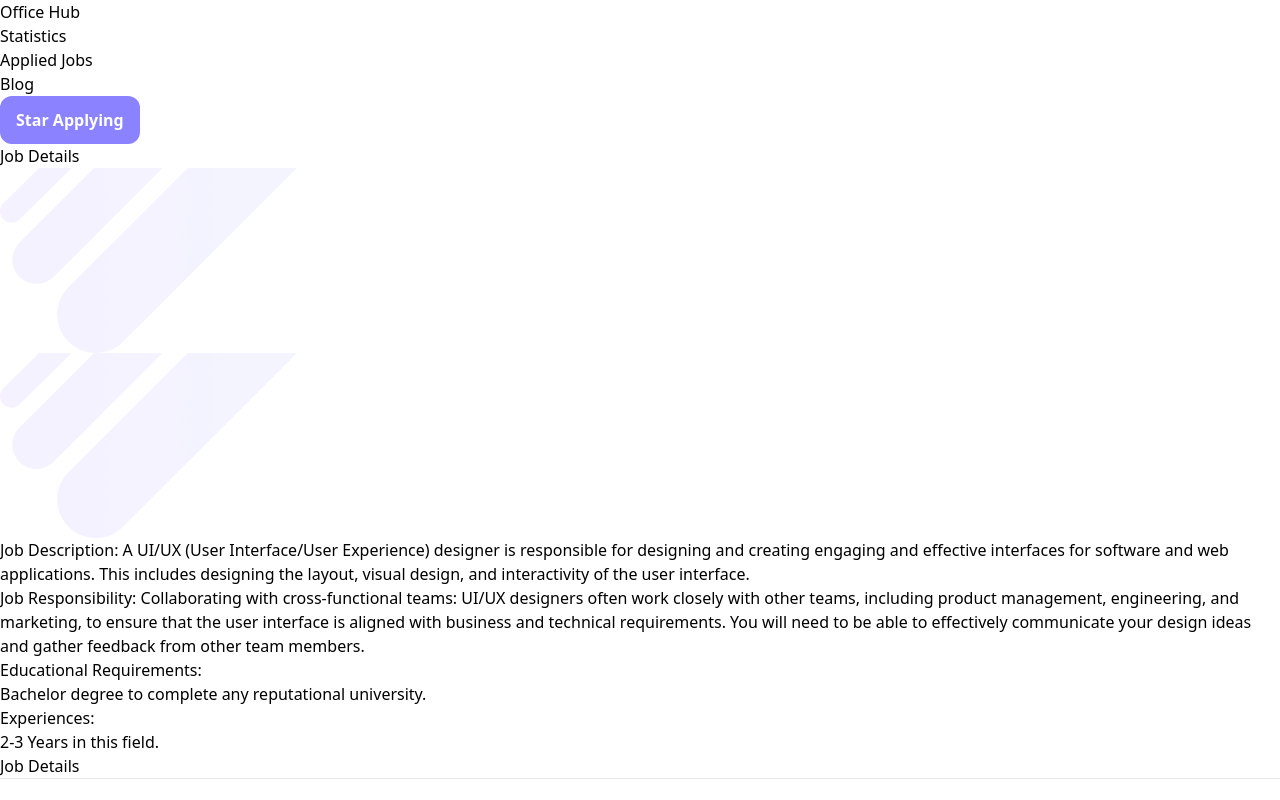
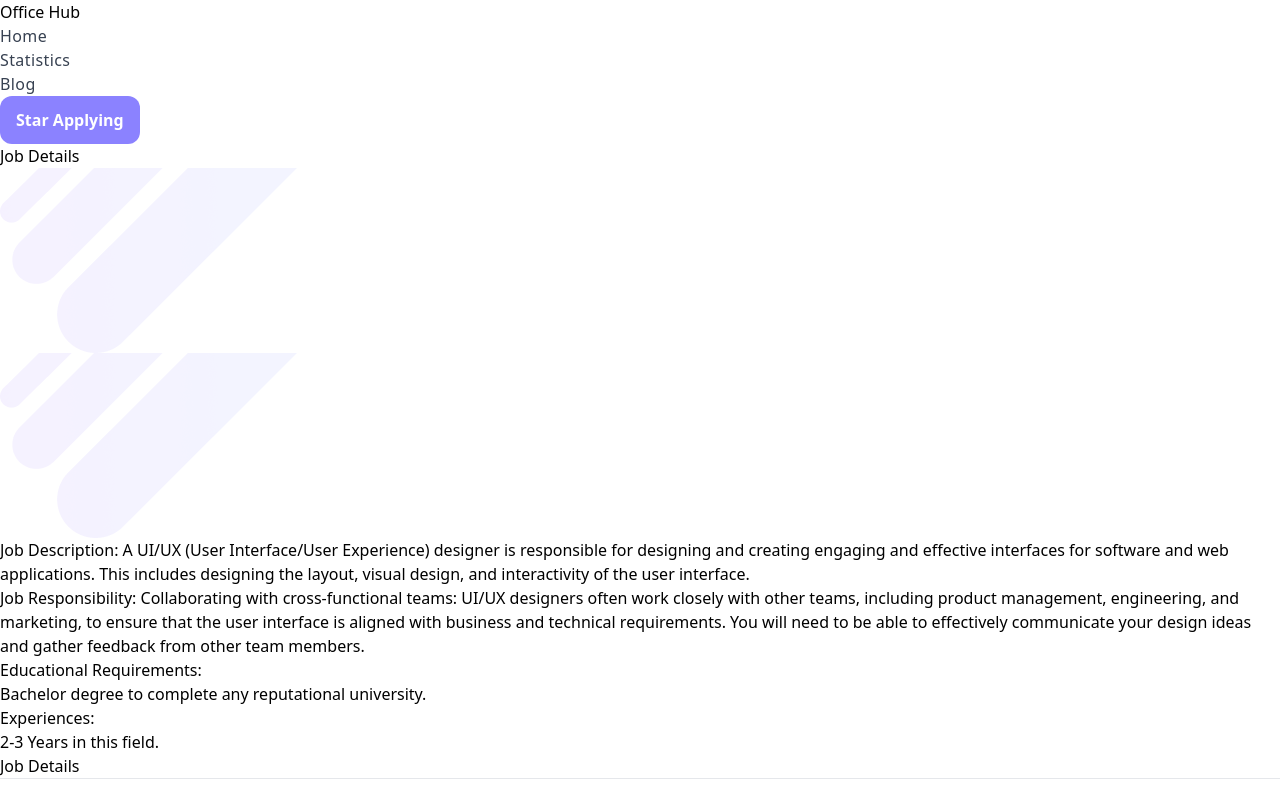
Before and after one commit to mitul200/assigment-9, a React (Vite) app: page /viewdetails in a window 1280 px wide. Shown: the top 800 px of the page. Built offline with nearby package versions, Linux system fonts and the light colour scheme.

Commit message:
added a home page daynamic navbar

```diff
--- a/src/AppliedJobCart.jsx
+++ b/src/AppliedJobCart.jsx
@@ -1,10 +1,55 @@
+import { CurrencyDollarIcon, MapPinIcon } from "@heroicons/react/24/solid";
 
-const AppliedJobCart = () => {
-    return (
-        <div>
-            <h1>hellow</h1>
+// eslint-disable-next-line react/prop-types
+const AppliedJobCart = ({ jobCart }) => {
+  // eslint-disable-next-line react/prop-types
+  const {
+    logo,
+    company_name,
+    remote_or_onsite,
+    salary,
+    job_type,
+    job_title,
+    location,
+  } = jobCart;
+  return (
+    <div>
+        <hr className="w-[80%] h-1  my-4 bg-gray-100 border-0 rounded  dark:bg-gray-700 mx-auto"></hr>
+      <div className=" relative p-8 flex card card-side bg-base-100 shadow-xl mx-32 mt-20 space-y-3">
+        <figure>
+          <img className="h-40 w-60 rounded-2xl" src={logo} />
+        </figure>
+        <div className="card-body ms-10 space-y-3">
+          <h2 className="card-title font-semibold text-xl">{job_title}</h2>
+          <p className=" text-gray-500 font-semibold">{company_name}</p>
+          <div className="flex">
+            {/* job site btn  */}
+            <button className=" text-slate-700 border border-gray-700 rounded-md px-3 font-semibold duration-300 hover:bg-slate-300">
+              {job_type}
+            </button>
+            <button className=" text-slate-700 border border-gray-700 rounded-md px-3 ms-2 font-semibold duration-300 hover:bg-slate-300">
+              {remote_or_onsite}
+            </button>
+          </div>
+
+          {/* location */}
+          <div className="flex items-center space-x-3">
+            <div className="flex">
+              <MapPinIcon className="h-6 w-6 text-gray-500" />
+              <p>{location}</p>
+            </div>
+            <div className="flex items-center ">
+              <CurrencyDollarIcon className="h-6 w-6 text-gray-500" />
+              <p>salary: {salary}</p>
+            </div>
+          </div>
         </div>
-    );
+      <div className=" absolute right-10 bottom-1/3">
+      <button className="my-btn ">View Details</button>
+      </div>
+      </div>
+    </div>
+  );
 };
 
 export default AppliedJobCart;
--- a/src/AppliedJobs.jsx
+++ b/src/AppliedJobs.jsx
@@ -1,4 +1,4 @@
-import { Link, useLoaderData } from "react-router-dom";
+import { Link, NavLink, useLoaderData } from "react-router-dom";
 import img1 from "./assets/images/bg2.png";
 import img2 from "./assets/images/bg2.png";
 import AppliedJobCart from "./AppliedJobCart";
@@ -16,11 +16,15 @@ const AppliedJobs = () => {
               <h1 className=" text-2xl font-bold">Office Hub</h1>
             </Link>
               <div className="flex space-x-6 items-center">
-              <Link to="/statictics">
+                <NavLink title="Home" to="/" className={({isActive}) =>(isActive?'active':'default')}>
+                  <h3>Home</h3>
+                </NavLink>
+                <NavLink to="/statictics" title="Statistics" className={({isActive}) =>(isActive?'active':'default')}>
                   <h3>Statistics</h3>
-              </Link>
-              <h3>Applied Jobs</h3>
+                </NavLink>
+                <NavLink title="Blog" to="/blog" className={({isActive}) =>(isActive?'active':'default')}>
                   <h3>Blog</h3>
+                </NavLink>
               </div>
             <button className="my-btn bg-[#8B82FF]">Star Applying</button>
           </div>
@@ -34,9 +38,11 @@ const AppliedJobs = () => {
             alt=""
           />
         </div>
+        <div>
           {cartArray.map((jobCart) => (
             <AppliedJobCart key={jobCart.id} jobCart={jobCart}></AppliedJobCart>
           ))}
+        </div>
       </div>
     </div>
   );
--- a/src/Footer.jsx
+++ b/src/Footer.jsx
@@ -4,7 +4,7 @@ const Footer = () => {
       <footer className="divide-y  text-gray-800">
         <div></div>
         <div className="py-6 text-sm text-center text-gray-400">
-          © 2023 HeroGadget Inc. All rights reserved.
+          © 2023 OfficeHuB Inc. All rights reserved.
         </div>
       </footer>
     </div>
--- a/src/Home.jsx
+++ b/src/Home.jsx
@@ -1,11 +1,13 @@
-import { Link } from "react-router-dom";
+import { Link, NavLink } from "react-router-dom";
 import JobList from "./JobList";
 import JobsCards from "./JobsCards";
 import userPhoto from "./assets/images/user.png";
 import { useEffect, useState } from "react";
+import {XMarkIcon,Bars3Icon } from '@heroicons/react/24/solid'
 
 // eslint-disable-next-line react/prop-types
 const Home = () => {
+  const [open , setOpen] = useState(false)
   const [data, setData] = useState([]);
   useEffect(() => {
     fetch("categories.json")
@@ -14,20 +16,45 @@ const Home = () => {
   }, []);
   return (
     <div className="">
+
       <div className="flex justify-around mt-10 items-center">
         <Link to="/">
           {" "}
           <h1 className=" text-2xl font-bold">Office Hub</h1>
         </Link>
-        <div className="flex space-x-6 items-center">
-          <Link to="/statictics">
-            <h3>Statistics</h3>
-          </Link>
-          <Link to="/appliedJobs">
-            <h3>Applied Jobs</h3>
-          </Link>
-          <h3>Blog</h3>
-        </div>
+        <div className="md:flex md:space-x-2 justify-center items-center">
+          <div onClick={()=>setOpen(!open)} className="md:hidden">
+          <span>
+            {
+              open === true?<XMarkIcon className="h-8 w-8 text-blue-500" />:<Bars3Icon className="h-8 w-8 text-blue-500" />
+            }
+          </span>
+         </div>
+         {/* mobile device */}
+              <nav className={` md:space-x-2 justify-center items-center absolute md:hidden ${open ?' top-20':'-top-48'}`}>
+                <NavLink to="/statictics" title="Statistics" className={({isActive}) =>(isActive?'active':'default')}>
+                  <h3>Statistics</h3>
+                </NavLink>
+                <NavLink title="Applied Jobs" to='/appliedJobs' className={({isActive}) =>(isActive?'active':'default')}>
+                    <h3>Applied Jobs</h3>
+                </NavLink>
+                <NavLink title="Blog" to="/blog" className={({isActive}) =>(isActive?'active':'default')}>
+                  <h3>Blog</h3>
+                </NavLink>
+              </nav>
+              {/* big device */}
+              <nav className="min-[320px]:hidden max-[600px]:hidden md:flex md:space-x-4 justify-center items-center">
+              <NavLink to="/statictics" title="Statistics" className={({isActive}) =>(isActive?'active':'default')}>
+                  <h3>Statistics</h3>
+                </NavLink>
+                <NavLink title="Applied Jobs" to='/appliedJobs' className={({isActive}) =>(isActive?'active':'default')}>
+                    <h3>Applied Jobs</h3>
+                </NavLink>
+                <NavLink title="Blog" to="/blog" className={({isActive}) =>(isActive?'active':'default')}>
+                  <h3>Blog</h3>
+                </NavLink>
+              </nav>
+              </div>
         <button className="my-btn bg-[#8B82FF]">Star Applying</button>
       </div>
 
--- a/src/JobCard.jsx
+++ b/src/JobCard.jsx
@@ -5,6 +5,7 @@ const JobCard = ({ item, handelCkick }) => {
   // console.log(item);
   // eslint-disable-next-line react/prop-types
   const {
+
     logo,
     company_name,
     remote_or_onsite,
@@ -43,7 +44,7 @@ const JobCard = ({ item, handelCkick }) => {
               <p>salary: {salary}</p>
             </div>
           </div>
-          <div className="card-actions justify-end">
+          <div className=" flex justify-between">
             <button className="my-btn">
               <Link to="/viewdetails">
                 <span>View Details</span>
--- a/src/ViewDetails.jsx
+++ b/src/ViewDetails.jsx
@@ -1,4 +1,4 @@
-import { Link } from "react-router-dom";
+import { Link, NavLink } from "react-router-dom";
 import img1 from "./assets/images/bg2.png";
 import img2 from "./assets/images/bg2.png";
 import {
@@ -14,13 +14,17 @@ const ViewDetails = () => {
       <div className=" relative mt-10 items-center pt-3 pb-28 bg-gray-100">
         <div className="flex justify-around ">
         <Link to='/'> <h1 className=" text-2xl font-bold">Office Hub</h1></Link>
-          <div className="flex space-x-6 items-center">
-            <Link to="/statictics">
-              <h3>Statistics</h3>
-            </Link>
-            <h3>Applied Jobs</h3>
-            <h3>Blog</h3>
-          </div>
+        <div className="flex space-x-6 items-center">
+                <NavLink title="Home" to="/" className={({isActive}) =>(isActive?'active':'default')}>
+                  <h3>Home</h3>
+                </NavLink>
+                <NavLink to="/statictics" title="Statistics" className={({isActive}) =>(isActive?'active':'default')}>
+                  <h3>Statistics</h3>
+                </NavLink>
+                <NavLink title="Blog" to="/blog" className={({isActive}) =>(isActive?'active':'default')}>
+                  <h3>Blog</h3>
+                </NavLink>
+              </div>
           <button className="my-btn bg-[#8B82FF]">Star Applying</button>
         </div>
         <h2 className=" text-center mt-24 text-2xl font-semibold">
--- a/src/index.css
+++ b/src/index.css
@@ -10,3 +10,10 @@
 .my-container{
   @apply p-3
 }
+.active{
+  @apply font-medium tracking-wide text-cyan-600 transition-colors duration-200
+}
+
+.default{
+  @apply font-medium tracking-wide text-gray-700 transition-colors duration-200 hover:text-cyan-600
+}
```
Lines whose indentation alone changed are shown as unchanged.
